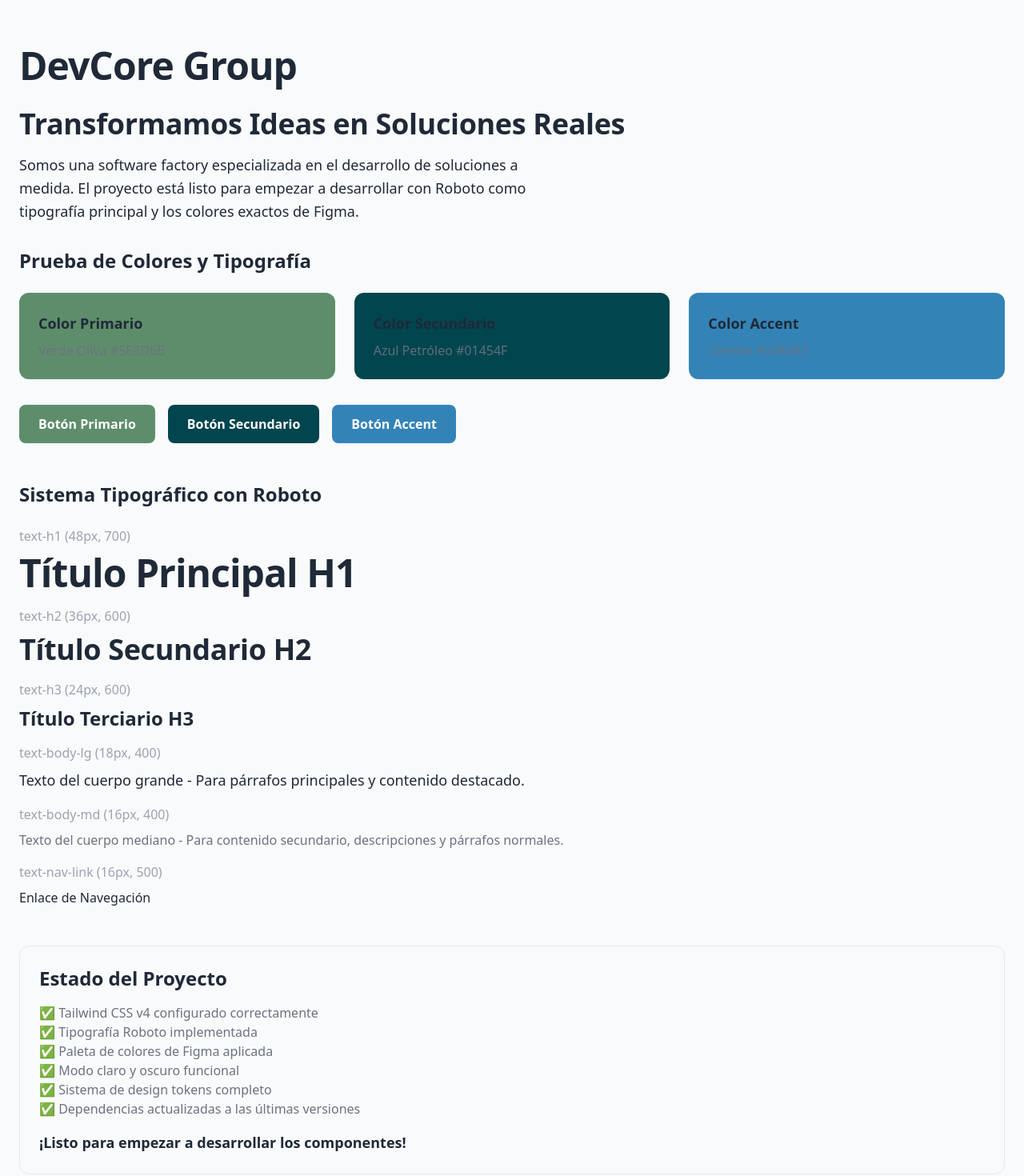
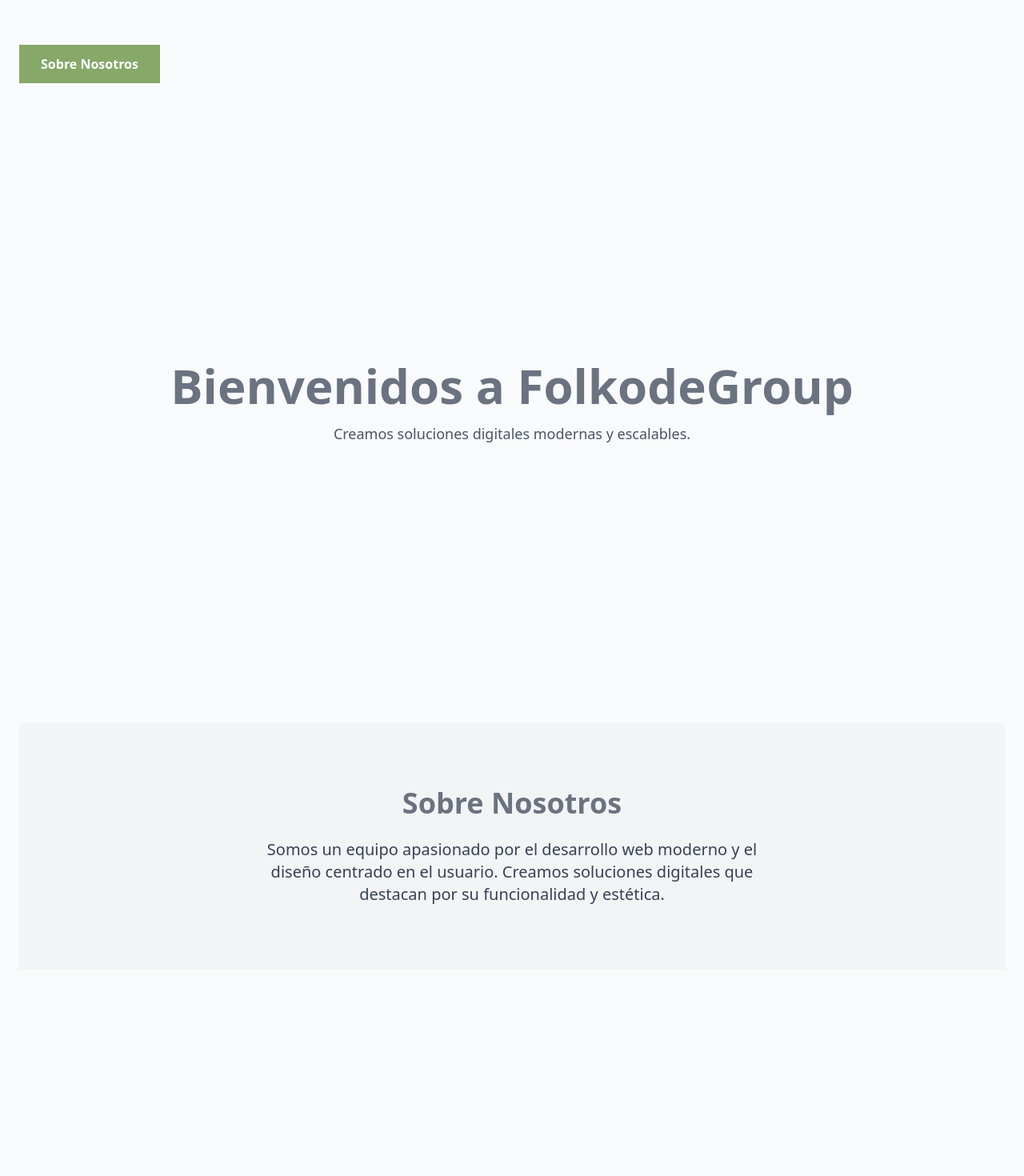
Before and after one commit to OGabrielSosa/LandingPage, a Next.js app: page / in a window 1280 px wide. Shown: the part 40-1510 px from the top of the page at 80% size. After the commit the page ends 1348 px from the top, so only its background shows below. Built offline with nearby package versions, Linux system fonts and the light colour scheme.

Commit message:
Se crea componente de boton/ lista desplegable

```diff
--- a/src/app/globals.css
+++ b/src/app/globals.css
@@ -3,7 +3,7 @@
 @layer base {
   :root {
     /* Paleta de Colores - MODO CLARO */
-    --color-primary: #5e8d6b; /* Verde Oliva según Figma */
+    --color-primary: #86A869; /* Verde Oliva según Figma */
     --color-primary-hover: #4a6f55; /* Verde oscuro */
     --color-secondary: #01454f; /* Azul Petróleo Oscuro para secciones */
     --color-secondary-hover: #025159; /* Azul Petróleo */
@@ -129,6 +129,14 @@
     color: var(--color-text-primary);
   }
 
+  .text-body-desplegable {
+    font-family: var(--font-roboto), sans-serif;
+    font-size: 1rem; /* 16px */
+    font-weight: 350;
+    line-height: 1.5;
+    color: var(--color-text-inverse);
+  }
+
   /* Clases utilitarias de color */
   .bg-primary {
     background-color: var(--color-primary);
@@ -203,6 +211,38 @@
     background-color: var(--color-primary-hover);
   }
 
+  .btn-desplegable {
+    background-color: var(--color-primary);
+    color: var(--color-text-inverse);
+    padding: 0.75rem 1.5rem;
+    font-size: 1rem;
+    font-weight: 700;
+    width: 11rem;
+    transition: background-color 0.3s ease;
+    border: none;
+    cursor: pointer;
+  }
+
+  .btn-desplegable-abierto {
+    background-color: var(--color-primary);
+    color: var(--color-text-inverse);
+    width: 11rem;
+    border-bottom-left-radius: 8px;
+    border-bottom-right-radius: 8px;
+    padding: 0.75rem 1.5rem;
+    font-size: 1rem;
+    font-weight: 700;
+  }
+
+  .btn-desplegable-abierto li:hover {
+    background-color: var(--color-primary-hover);
+    border-radius: 8px;
+  }
+
+  .btn-desplegable-abierto a:hover {
+    padding: 0.25rem;
+  }
+
   .btn-secondary {
     background-color: var(--color-secondary);
     color: var(--color-text-inverse);
--- a/src/app/page.tsx
+++ b/src/app/page.tsx
@@ -1,137 +1,15 @@
+import HeroSection from "@/components/HeroSection";
+import AboutSection from "@/components/AboutSection";
+import Desplegable from "@/components/Desplegable";
+
 export default function Home() {
   return (
     <main className="min-h-screen bg-background">
       <div className="container mx-auto px-6 py-24">
-        {/* Título principal */}
-        <h1 className="text-h1 text-primary mb-6">DevCore Group</h1>
+        <Desplegable />
+        <HeroSection />
+        <AboutSection />
 
-        {/* Subtítulo */}
-        <h2 className="text-h2 mb-4">
-          Transformamos Ideas en Soluciones Reales
-        </h2>
-
-        {/* Párrafo principal */}
-        <p className="text-body-lg max-w-2xl mb-8 ">
-          Somos una software factory especializada en el desarrollo de
-          soluciones a medida. El proyecto está listo para empezar a desarrollar
-          con Roboto como tipografía principal y los colores exactos de Figma.
-        </p>
-
-        {/* Sección de demostración de colores */}
-        <div className="mb-12">
-          <h3 className="text-h3 mb-6">Prueba de Colores y Tipografía</h3>
-
-          <div className="grid grid-cols-1 md:grid-cols-3 gap-6 mb-8">
-            {/* Card con color primario */}
-            <div className="bg-primary text-inverse p-6 rounded-xl">
-              <h4 className="text-body-lg font-semibold mb-2">
-                Color Primario
-              </h4>
-              <p className="text-body-md opacity-90">Verde Oliva #5E8D6B</p>
-            </div>
-
-            {/* Card con color secundario */}
-            <div className="bg-secondary text-inverse p-6 rounded-xl">
-              <h4 className="text-body-lg font-semibold mb-2">
-                Color Secundario
-              </h4>
-              <p className="text-body-md opacity-90">Azul Petróleo #01454F</p>
-            </div>
-
-            {/* Card con color accent */}
-            <div className="bg-accent text-inverse p-6 rounded-xl">
-              <h4 className="text-body-lg font-semibold mb-2">Color Accent</h4>
-              <p className="text-body-md opacity-90">Celeste #3383B7</p>
-            </div>
-          </div>
-
-          {/* Botones de demostración */}
-          <div className="flex flex-wrap gap-4 mb-8">
-            <button className="btn-primary">Botón Primario</button>
-            <button className="btn-secondary">Botón Secundario</button>
-            <button className="btn-accent">Botón Accent</button>
-          </div>
-        </div>
-
-        {/* Sección de tipografía */}
-        <div className="mb-12">
-          <h3 className="text-h3 mb-6">Sistema Tipográfico con Roboto</h3>
-
-          <div className="space-y-4">
-            <div>
-              <p className="text-body-md text-tertiary mb-2">
-                text-h1 (48px, 700)
-              </p>
-              <h1 className="text-h1">Título Principal H1</h1>
-            </div>
-
-            <div>
-              <p className="text-body-md text-tertiary mb-2">
-                text-h2 (36px, 600)
-              </p>
-              <h2 className="text-h2">Título Secundario H2</h2>
-            </div>
-
-            <div>
-              <p className="text-body-md text-tertiary mb-2">
-                text-h3 (24px, 600)
-              </p>
-              <h3 className="text-h3">Título Terciario H3</h3>
-            </div>
-
-            <div>
-              <p className="text-body-md text-tertiary mb-2">
-                text-body-lg (18px, 400)
-              </p>
-              <p className="text-body-lg">
-                Texto del cuerpo grande - Para párrafos principales y contenido
-                destacado.
-              </p>
-            </div>
-
-            <div>
-              <p className="text-body-md text-tertiary mb-2">
-                text-body-md (16px, 400)
-              </p>
-              <p className="text-body-md">
-                Texto del cuerpo mediano - Para contenido secundario,
-                descripciones y párrafos normales.
-              </p>
-            </div>
-
-            <div>
-              <p className="text-body-md text-tertiary mb-2">
-                text-nav-link (16px, 500)
-              </p>
-              <a
-                href="#"
-                className="text-nav-link hover:text-primary transition-colors"
-              >
-                Enlace de Navegación
-              </a>
-            </div>
-          </div>
-        </div>
-
-        {/* Información del proyecto */}
-        <div className="bg-surface border border-subtle rounded-xl p-6">
-          <h3 className="text-h3 mb-4">Estado del Proyecto</h3>
-          <p className="text-body-md mb-4">
-            ✅ Tailwind CSS v4 configurado correctamente
-            <br />
-            ✅ Tipografía Roboto implementada
-            <br />
-            ✅ Paleta de colores de Figma aplicada
-            <br />
-            ✅ Modo claro y oscuro funcional
-            <br />
-            ✅ Sistema de design tokens completo
-            <br />✅ Dependencias actualizadas a las últimas versiones
-          </p>
-          <p className="text-body-lg text-primary font-semibold">
-            ¡Listo para empezar a desarrollar los componentes!
-          </p>
-        </div>
       </div>
     </main>
   );
--- /dev/null
+++ b/src/components/Desplegable.tsx
@@ -0,0 +1,45 @@
+'use client'
+import { motion } from 'framer-motion'
+import React, { useState, useRef, useEffect } from "react";
+
+export default function Desplegable() {
+    const [isOpen, setIsOpen] = useState(false);
+    const toggleDropdown = () => setIsOpen(!isOpen);
+
+    const menuRef = useRef<HTMLDivElement>(null);
+
+    useEffect(() => {
+        const handleClickOutside = (event: MouseEvent) => {
+            if (menuRef.current && !menuRef.current.contains(event.target as Node)) {
+                setIsOpen(false);
+            }
+        };
+
+        if (isOpen) {
+            document.addEventListener('mousedown', handleClickOutside);
+        }
+
+        return () => {
+            document.removeEventListener('mousedown', handleClickOutside);
+        };
+    }, [isOpen]);
+    return (
+        <section ref={menuRef}> {/* Esto hay que agregarlo dentro del tag nav */}
+                <button className="btn-desplegable" onClick={toggleDropdown}> Sobre Nosotros</button>
+                {isOpen && (
+                    <motion.div
+                        initial={{ opacity: 0, height: 0 }}
+                        animate={{ opacity: 1, height: "auto" }}
+                        exit={{ opacity: 0, height: 0 }}
+                        transition={{ duration: 0.85 }}
+                    >
+                        <ul className="btn-desplegable-abierto">
+                            <li className="mb-2 text-body-desplegable"><a href="#">Casos de Estudio</a></li>
+                            <li className="mb-2 text-body-desplegable"><a href="#">Que Ofrecemos</a></li>
+                            <li className="mb-2 text-body-desplegable"><a href="#">Beneficios</a></li>
+                        </ul>
+                    </motion.div>
+                )}
+        </section>
+    )
+}
```
